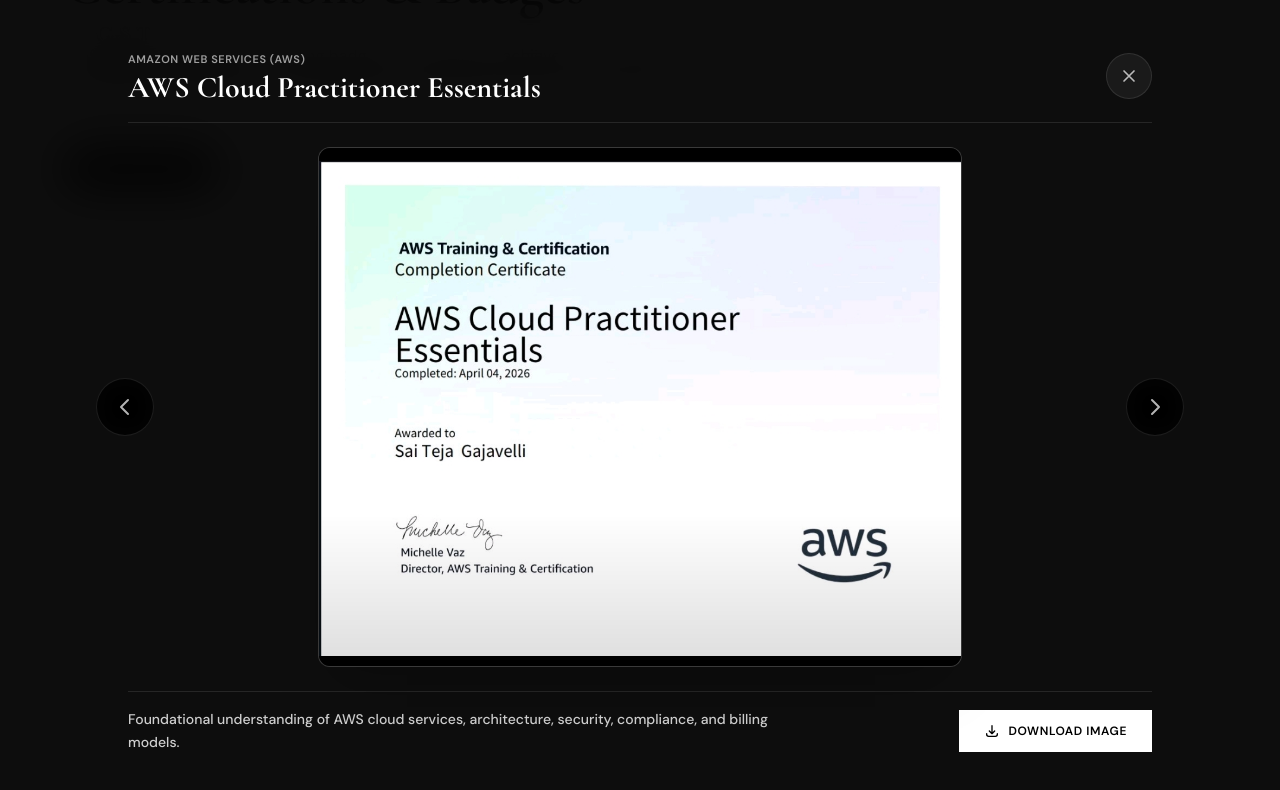
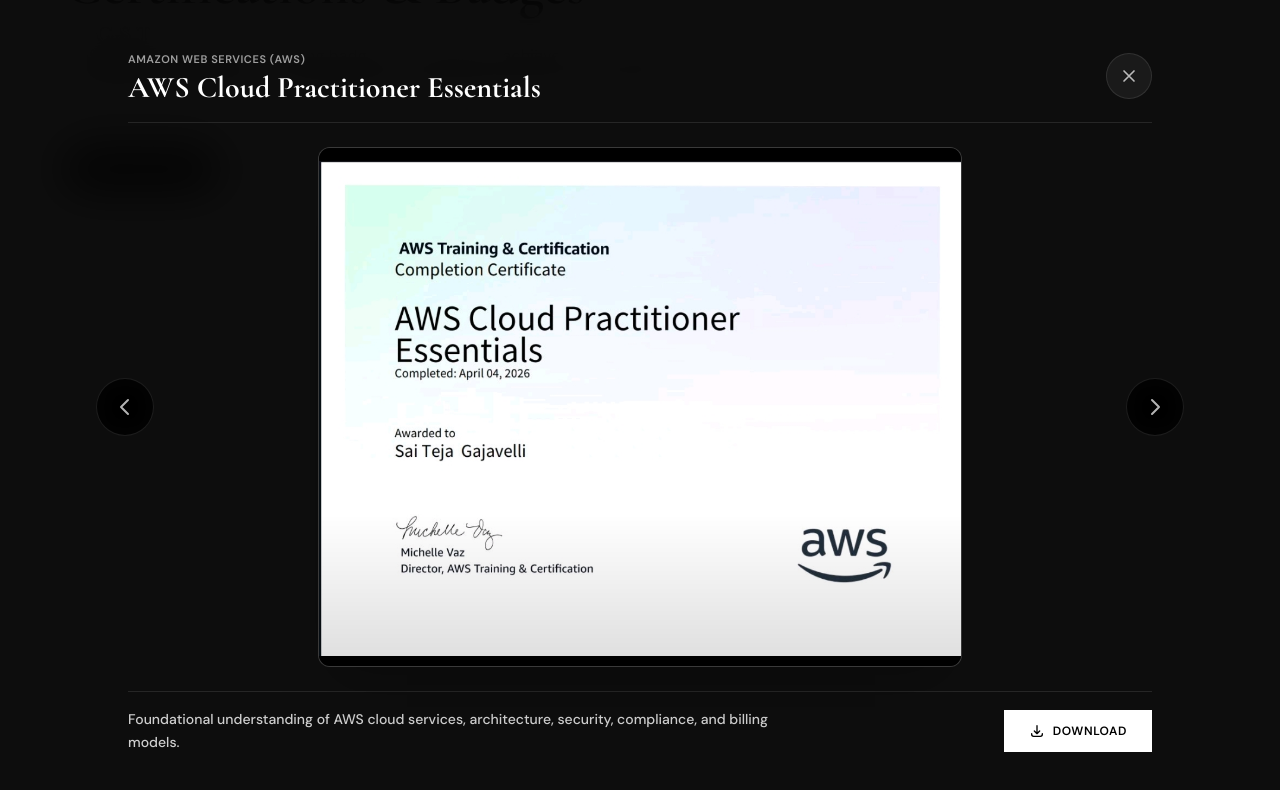
Before and after one commit to saiteja00743/My-portfolio, a React (Vite) app: page / in a window 1280 px wide. Both pictures are taken after a click on the element 640 px from the left and 3160 px from the top of the page. Shown: the part 2760-3550 px from the top of the page. Built offline with nearby package versions, Linux system fonts and the light colour scheme; the HTML template or start-up script is replaced by a standard one.

Commit message:
SQL Certificate

```diff
--- a/src/components/CertificationsBadges.tsx
+++ b/src/components/CertificationsBadges.tsx
@@ -10,6 +10,7 @@
   image: string;
   description: string;
   icon: "brain" | "cloud" | "terminal" | "robot" | "prompt" | "android" | "graduate" | "award";
+  verifyUrl?: string;
 }
 
 const certificatesData: Certificate[] = [
@@ -72,6 +73,17 @@
     image: "/certificates/Screenshot_2026-05-28-19-20-47-74_254de13a4bc8758c9908fff1f73e3725.jpg",
     description: "Rapidly shipping applications, automating testing, and running data analysis in minutes using modern AI developer assistants.",
     icon: "terminal",
+  },
+  {
+    id: "cognitiveclass-sql-101",
+    title: "SQL and Relational Databases 101",
+    issuer: "CognitiveClass.ai · IBM Skills Network",
+    date: "June 6, 2026",
+    category: "dev-systems",
+    image: "/certificates/cognitiveclass-sql-101.png",
+    description: "Successfully completed and received a passing grade in SQL and Relational Databases 101 (DB0101EN), provided by IBM Skills Network. Issued by Cognitive Class on cognitiveclass.ai — powered by IBM Developer Skills Network.",
+    icon: "terminal",
+    verifyUrl: "https://courses.cognitiveclass.ai/certificates/e588e9fe64b444d292aa7d61441e8515",
   },
   {
     id: "iitb-linux-training",
@@ -430,11 +442,25 @@
                 </button>
               </div>
 
-              {/* Bottom Caption & Download Link */}
+              {/* Bottom Caption & Action Links */}
               <div className="flex w-full flex-col gap-4 border-t border-white/10 pt-4 text-center md:flex-row md:items-center md:justify-between md:text-left">
                 <p className="max-w-2xl font-sans text-sm font-medium text-white/80 leading-relaxed">
                   {selectedCert.description}
                 </p>
+                <div className="flex shrink-0 items-center gap-3">
+                  {selectedCert.verifyUrl && (
+                    <a
+                      href={selectedCert.verifyUrl}
+                      target="_blank"
+                      rel="noreferrer"
+                      className="inline-flex items-center justify-center gap-2 border border-white/30 bg-white/10 px-5 py-3 font-sans text-xs font-semibold uppercase tracking-wider text-white transition-colors hover:bg-white/20"
+                    >
+                      <svg className="h-4 w-4" fill="none" viewBox="0 0 24 24" stroke="currentColor" strokeWidth="2">
+                        <path strokeLinecap="round" strokeLinejoin="round" d="M9 12l2 2 4-4m6 2a9 9 0 11-18 0 9 9 0 0118 0z" />
+                      </svg>
+                      Verify
+                    </a>
+                  )}
                   <a
                     href={selectedCert.image}
                     download={selectedCert.title.replace(/\s+/g, "_") + "_Certificate"}
@@ -443,8 +469,9 @@
                     <svg className="h-4 w-4" fill="none" viewBox="0 0 24 24" stroke="currentColor" strokeWidth="2">
                       <path strokeLinecap="round" strokeLinejoin="round" d="M4 16v1a3 3 0 003 3h10a3 3 0 003-3v-1m-4-4l-4 4m0 0l-4-4m4 4V4" />
                     </svg>
-                  Download Image
+                    Download
                   </a>
+                </div>
               </div>
             </div>
           </motion.div>
```
Also changed, not shown: public/certificates/cognitiveclass-sql-101.png (added). Lines whose indentation alone changed are shown as unchanged.
